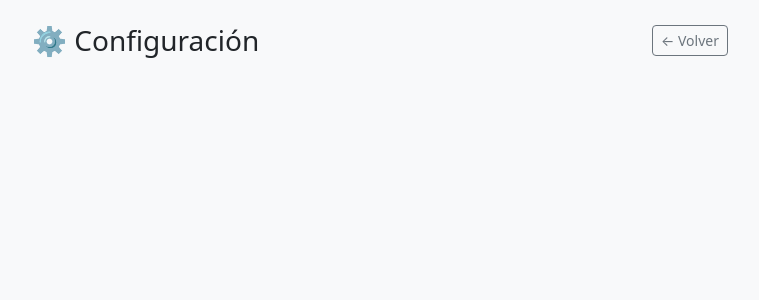
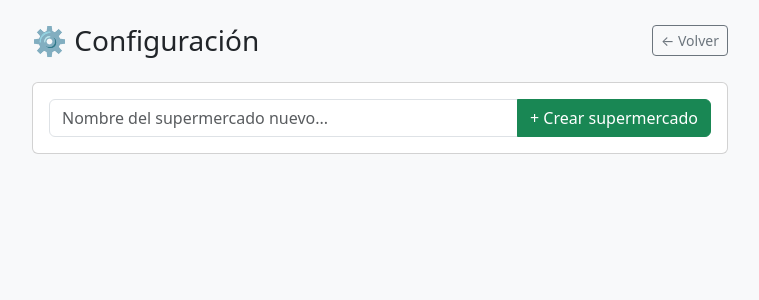
Before and after one commit to Medulino/smartshop, a Django app: page /configuracion/ in a window 1280 px wide. Shown: the top 300 px of the page, without its empty margins (260-1019 px from the left). Run offline with Django 5.2, Linux system fonts and the light colour scheme; the visitor is signed in with stand-in values (Sample User, id 1); data that the repository does not hold is empty; some libraries are stand-ins or nearby versions.

Commit message:
Permitir crear supermercados propios, publicarlos y darles like
- Cualquier usuario puede crear su propio supermercado desde
  Configuración (antes solo existía vía admin/scripts).
- Un supermercado propio se puede publicar globalmente para que
  aparezca en la nueva pantalla "Explorar" (/explorar/).
- Sistema de likes sobre supermercados públicos.
- "Usar esta plantilla" copia pasillos y keywords del supermercado
  público a la cuenta del usuario (services.duplicar_supermercado),
  añadiendo sufijo numérico si ya tiene uno con ese nombre.
- Nuevo feature flag 'supermercados_publicos' (activo por defecto).
- El desplegable de reasignar pasillo en la lista ya no recorta el
  nombre del pasillo, para que se lea completo al elegir.

```diff
--- a/compra/admin.py
+++ b/compra/admin.py
@@ -21,8 +21,8 @@ class ListaItemInline(admin.TabularInline):
 
 @admin.register(Supermercado)
 class SupermercadoAdmin(admin.ModelAdmin):
-    list_display = ['nombre', 'direccion', 'activo', 'created_at']
-    list_filter = ['activo']
+    list_display = ['nombre', 'usuario', 'direccion', 'activo', 'publico', 'total_likes', 'created_at']
+    list_filter = ['activo', 'publico']
     search_fields = ['nombre']
     inlines = [PasilloInline]
 
--- a/compra/urls.py
+++ b/compra/urls.py
@@ -15,6 +15,8 @@ urlpatterns = [
 
     # Configuración
     path('configuracion/', views.ConfiguracionView.as_view(), name='configuracion'),
+    path('configuracion/supermercado/crear/', views.crear_supermercado, name='crear_supermercado'),
+    path('configuracion/supermercado/publicar/<int:supermercado_id>/', views.alternar_publicacion, name='alternar_publicacion'),
     path('configuracion/pasillo/crear/<int:supermercado_id>/', views.crear_pasillo, name='crear_pasillo'),
     path('configuracion/pasillo/renombrar/<int:pasillo_id>/', views.renombrar_pasillo, name='renombrar_pasillo'),
     path('configuracion/pasillo/eliminar/<int:pasillo_id>/', views.eliminar_pasillo, name='eliminar_pasillo'),
@@ -30,4 +32,9 @@ urlpatterns = [
     path('lista/repetir/<int:lista_id>/', views.repetir_lista, name='repetir_lista'),
     path('lista/pdf/<int:lista_id>/', views.exportar_pdf, name='exportar_pdf'),
     path('archivar/<int:lista_id>/', views.archivar_lista, name='archivar_lista'),
+
+    # Supermercados públicos
+    path('explorar/', views.ExplorarSupermercadosView.as_view(), name='explorar'),
+    path('explorar/like/<int:supermercado_id>/', views.alternar_like, name='alternar_like'),
+    path('explorar/usar/<int:supermercado_id>/', views.usar_supermercado_publico, name='usar_supermercado_publico'),
 ]
--- a/compra/views.py
+++ b/compra/views.py
@@ -4,6 +4,7 @@ from django.views.decorators.http import require_POST
 from django.views import View
 from django.contrib.auth.decorators import login_required
 from django.utils.decorators import method_decorator
+from django.utils import timezone
 from django.db import models
 from .models import Supermercado, Lista, ListaItem, Pasillo, Keyword
 import json
@@ -288,6 +289,96 @@ class ConfiguracionView(View):
 
 @login_required
 @require_POST
+def crear_supermercado(request):
+    data = json.loads(request.body)
+    nombre = data.get('nombre', '').strip()
+    direccion = data.get('direccion', '').strip()
+
+    if not nombre:
+        return JsonResponse({'error': 'Falta el nombre'}, status=400)
+
+    if Supermercado.objects.filter(usuario=request.user, nombre=nombre).exists():
+        return JsonResponse({'error': 'Ya tienes un supermercado con ese nombre'}, status=400)
+
+    supermercado = Supermercado.objects.create(
+        usuario=request.user,
+        nombre=nombre,
+        direccion=direccion,
+    )
+    return JsonResponse({
+        'ok': True,
+        'id': supermercado.id,
+        'nombre': supermercado.nombre,
+    })
+
+
+@login_required
+@require_POST
+def alternar_publicacion(request, supermercado_id):
+    """Publica o despublica un supermercado propio en 'Explorar'."""
+    supermercado = get_object_or_404(
+        Supermercado, id=supermercado_id, usuario=request.user
+    )
+    supermercado.publico = not supermercado.publico
+    supermercado.fecha_publicacion = timezone.now() if supermercado.publico else None
+    supermercado.save()
+    return JsonResponse({'ok': True, 'publico': supermercado.publico})
+
+
+@method_decorator(login_required, name='dispatch')
+class ExplorarSupermercadosView(View):
+    template_name = 'compra/explorar.html'
+
+    def get(self, request):
+        supermercados = Supermercado.objects.filter(
+            publico=True
+        ).select_related('usuario').annotate(
+            num_likes=models.Count('likes'),
+            num_pasillos=models.Count('pasillos', distinct=True),
+        ).order_by('-num_likes', '-fecha_publicacion')
+
+        ya_tengo = set(
+            Supermercado.objects.filter(usuario=request.user).values_list('nombre', flat=True)
+        )
+
+        return render(request, self.template_name, {
+            'supermercados': supermercados,
+            'ya_tengo': ya_tengo,
+        })
+
+
+@login_required
+@require_POST
+def alternar_like(request, supermercado_id):
+    supermercado = get_object_or_404(
+        Supermercado, id=supermercado_id, publico=True
+    )
+    if request.user in supermercado.likes.all():
+        supermercado.likes.remove(request.user)
+        te_gusta = False
+    else:
+        supermercado.likes.add(request.user)
+        te_gusta = True
+    return JsonResponse({
+        'ok': True,
+        'te_gusta': te_gusta,
+        'total_likes': supermercado.total_likes(),
+    })
+
+
+@login_required
+@require_POST
+def usar_supermercado_publico(request, supermercado_id):
+    """Copia un supermercado público (pasillos y keywords) a la cuenta del usuario."""
+    from .services import duplicar_supermercado
+
+    origen = get_object_or_404(Supermercado, id=supermercado_id, publico=True)
+    nuevo = duplicar_supermercado(origen, request.user)
+    return JsonResponse({'ok': True, 'id': nuevo.id, 'nombre': nuevo.nombre})
+
+
+@login_required
+@require_POST
 def crear_pasillo(request, supermercado_id):
     supermercado = get_object_or_404(
         Supermercado, id=supermercado_id, usuario=request.user
--- a/crear_flags.py
+++ b/crear_flags.py
@@ -61,6 +61,11 @@ flags = [
         'descripcion': 'Vista para que el usuario configure su supermercado',
         'activo': True,
     },
+    {
+        'nombre': 'supermercados_publicos',
+        'descripcion': 'Publicar supermercados propios y usar los de otros usuarios (con likes)',
+        'activo': True,
+    },
 ]
 
 creados = 0
--- a/templates/compra/configuracion.html
+++ b/templates/compra/configuracion.html
@@ -19,12 +19,40 @@ select option { background-color: #2b2b2b; color: #f0f0f0; }
 
 <div class="d-flex justify-content-between align-items-center mb-4">
     <h1 class="h3 mb-0">⚙️ Configuración</h1>
-    <a href="{% url 'compra:lista' %}" class="btn btn-outline-secondary btn-sm">← Volver</a>
+    <div>
+        {% if flags.supermercados_publicos %}
+        <a href="{% url 'compra:explorar' %}" class="btn btn-outline-primary btn-sm">🌍 Explorar</a>
+        {% endif %}
+        <a href="{% url 'compra:lista' %}" class="btn btn-outline-secondary btn-sm">← Volver</a>
+    </div>
+</div>
+
+<div class="card mb-4">
+    <div class="card-body">
+        <div class="input-group">
+            <input type="text" class="form-control" id="nuevo-super-nombre"
+                   placeholder="Nombre del supermercado nuevo...">
+            <button class="btn btn-success" onclick="crearSupermercado()">+ Crear supermercado</button>
+        </div>
+    </div>
 </div>
 
 {% for super in supermercados %}
 <div class="card mb-4">
-    <div class="card-header fw-bold">{{ super.nombre }}</div>
+    <div class="card-header fw-bold d-flex justify-content-between align-items-center">
+        <span>{{ super.nombre }}</span>
+        {% if flags.supermercados_publicos %}
+        <span>
+            {% if super.publico %}
+            <span class="badge bg-success">🌍 Público · ❤️ {{ super.total_likes }}</span>
+            {% endif %}
+            <button class="btn btn-sm {% if super.publico %}btn-outline-danger{% else %}btn-outline-success{% endif %}"
+                    onclick="alternarPublicacion({{ super.id }}, this)">
+                {% if super.publico %}Despublicar{% else %}🌍 Publicar{% endif %}
+            </button>
+        </span>
+        {% endif %}
+    </div>
     <div class="card-body">
 
         <div class="input-group mb-3">
@@ -68,6 +96,31 @@ select option { background-color: #2b2b2b; color: #f0f0f0; }
 {% bootstrap_javascript %}
 <script>
 const CSRF = '{{ csrf_token }}';
+
+async function crearSupermercado() {
+    const input = document.getElementById('nuevo-super-nombre');
+    const nombre = input.value.trim();
+    if (!nombre) return;
+    const resp = await fetch(`/configuracion/supermercado/crear/`, {
+        method: 'POST',
+        headers: { 'Content-Type': 'application/json', 'X-CSRFToken': CSRF },
+        body: JSON.stringify({ nombre })
+    });
+    if (resp.ok) {
+        location.reload();
+    } else {
+        const data = await resp.json();
+        alert(data.error || 'No se pudo crear el supermercado');
+    }
+}
+
+async function alternarPublicacion(superId, btn) {
+    const resp = await fetch(`/configuracion/supermercado/publicar/${superId}/`, {
+        method: 'POST',
+        headers: { 'X-CSRFToken': CSRF }
+    });
+    if (resp.ok) location.reload();
+}
 
 async function crearPasillo(superId) {
     const input = document.getElementById(`nuevo-pasillo-${superId}`);
--- a/usuarios/context_processors.py
+++ b/usuarios/context_processors.py
@@ -9,7 +9,7 @@ def flags(request):
         'plantillas', 'historial', 'productos_favoritos',
         'sugerencias_inteligentes', 'compartir_lista',
         'exportar_pdf', 'estadisticas', 'modo_colaborativo',
-        'onboarding', 'configuracion_super',
+        'onboarding', 'configuracion_super', 'supermercados_publicos',
     ]
 
     prefs, _ = PreferenciaUsuario.objects.get_or_create(
```
Also changed, not shown: compra/models.py (+17 -0 lines), compra/services.py (+37 -0 lines), templates/compra/explorar.html (added, +93 -0 lines), templates/compra/lista.html (+6 -2 lines), compra/migrations/0004_supermercado_fecha_publicacion_supermercado_likes_and_more.py (added).
